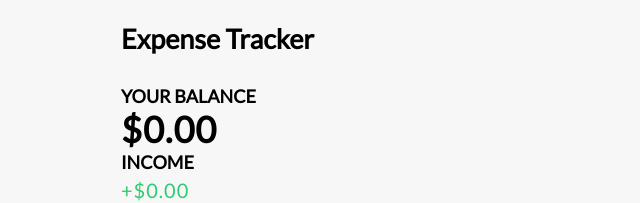
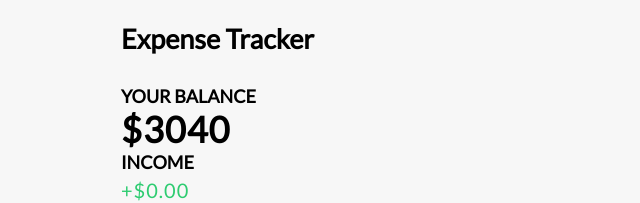
Before and after one commit to BenJRogers/vue-expense-tracker, a Vue app: page / in a window 1280 px wide. Shown: the top 203 px of the page, without its empty margins (319-959 px from the left). Built offline with nearby package versions, Linux system fonts and the light colour scheme.

Commit message:
added total amount

```diff
--- a/src/App.vue
+++ b/src/App.vue
@@ -1,7 +1,7 @@
 <template>
     <Header />
     <div class="container">
-        <Balance />
+        <Balance :totalAmount="totalAmount" />
         <IncomeExpenses />
         <TransactionList :transactions="transactions" />
         <AddTransaction />
@@ -16,7 +16,7 @@ import IncomeExpenses from "./components/IncomeExpenses.vue";
 import TransactionList from "./components/TransactionList.vue";
 import AddTransaction from "./components/AddTransaction.vue";
 
-import { ref } from 'vue';
+import { ref, computed } from 'vue';
 
 const transactions = ref([
     { id: 1, text: 'Flower', amount: -10.99 },
@@ -24,4 +24,10 @@ const transactions = ref([
     { id: 3, text: 'Laptop', amount: -2000 },
     { id: 4, text: 'Web Work', amount: 5000 }
 ]);
+
+const totalAmount = computed(() => {
+    return transactions.value.reduce((acc, transaction) => {
+        return acc + transaction.amount
+    }, 0)
+})
 </script>
--- a/src/components/Balance.vue
+++ b/src/components/Balance.vue
@@ -1,4 +1,15 @@
 <template>
     <h4>Your Balance</h4>
-    <h1 id="balance">$0.00</h1>
+    <h1 id="balance">${{ totalAmount }}</h1>
 </template>
+
+<script setup>
+import { defineProps } from "vue";
+
+const props = defineProps({
+    totalAmount: {
+        type: Number,
+        required: true
+    }
+})
+</script>
```
Also changed, not shown: src/components/TransactionList.vue (+0 -40 lines).
